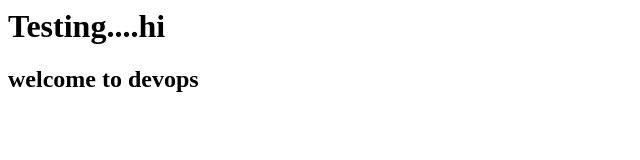
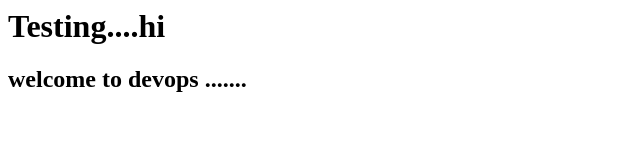
Before and after one commit to Saipriya2023/testdevopd, a plain HTML site: page index.html in a window 1280 px wide. Shown: the full height of the page, 0-640 px from the left. Drawn offline with Linux system fonts and the light colour scheme.

Commit message:
index.html

```diff
--- a/index.html
+++ b/index.html
@@ -1,2 +1,2 @@
 <h1>Testing....hi</h1>
-<h2>welcome to devops </h2>
+<h2>welcome to devops ....... </h2>
```
